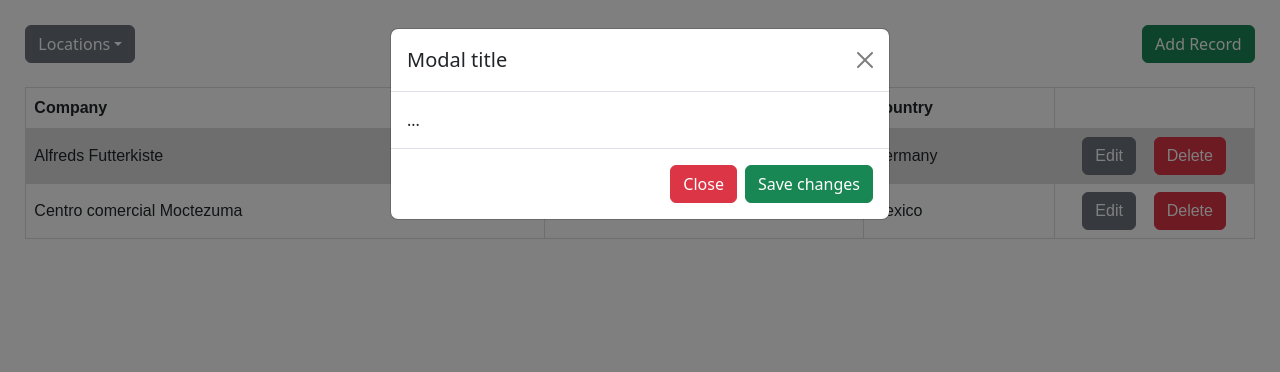
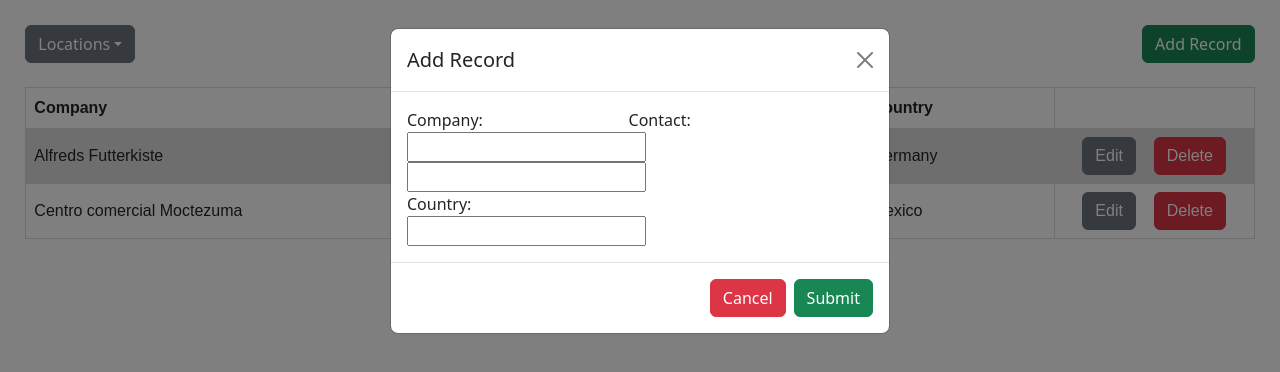
Before and after one commit to dkumar75-seneca/Planney, a website: page client/index.html in a window 1280 px wide. Both pictures are taken after a click on the button "Add Record". Drawn offline with nearby package versions, Linux system fonts and the light colour scheme; no server answers.

Commit message:
minor update to front-end code

```diff
--- a/client/index.html
+++ b/client/index.html
@@ -33,7 +33,7 @@
           Choose category to view records.
         </div>
         <div style="text-align: right;"  class="col">
-          <button class="btn btn-success" onclick="showForm(-1)" data-bs-toggle="modal" data-bs-target="#exampleModal">Add Record</button>
+          <button id="MyAddButton" class="btn btn-success" onclick="updateRecordNum(-1)" data-bs-toggle="modal" data-bs-target="#exampleModal">Add Record</button>
         </div>
       </div>
       <br>
@@ -42,15 +42,13 @@
         <div class="modal-dialog">
           <div class="modal-content">
             <div class="modal-header">
-              <h5 class="modal-title" id="exampleModalLabel">Modal title</h5>
+              <h5 id="MyModalTitle" class="modal-title" id="exampleModalLabel"></h5>
               <button type="button" class="btn-close" data-bs-dismiss="modal" aria-label="Close"></button>
             </div>
-            <div class="modal-body">
-              ...
-            </div>
+            <div id="MyModalBody" class="modal-body"></div>
             <div class="modal-footer">
-              <button type="button" class="btn btn-danger" data-bs-dismiss="modal">Close</button>
-              <button type="button" class="btn btn-success">Save changes</button>
+              <button type="button" class="btn btn-danger" data-bs-dismiss="modal">Cancel</button>
+              <button id="MyModalButton" type="button" class="btn btn-success" data-bs-toggle="modal" data-bs-target="#exampleModal">Submit</button>
             </div>
           </div>
         </div>
--- a/client/javascripts/application.js
+++ b/client/javascripts/application.js
@@ -1,24 +1,44 @@
-console.log("Application script module imported");
-
-// Needs to be same order drop down menu
+// Needs to be same order as drop down menu
 const tableChoices = [
   "Locations", "Massages", "Employees", "Customers", "Timeslots",
   "Rosters", "Reminders", "Allocations", "Accounts", "SystemLogs"
 ];
 
+var selectedRecordNum = -1, readOnly = false;
 var tableHeadings = ["Company", "Contact", "Country"];
-
 var tableRows = [
   ["Alfreds Futterkiste", "Maria Anders", "Germany"],
   ["Centro comercial Moctezuma", "Francisco Chang", "Mexico"],
 ];
 
-function showForm(recordNum) {
+function updateRecordNum(recordNum) {
+  const recordsPerRow = 2;
+  let modalBody = document.getElementById("MyModalBody");
+  let modalTitle = document.getElementById("MyModalTitle");
+  let modalButton = document.getElementById("MyModalButton");
+  let titleText = "", bodyText = ""; selectedRecordNum = recordNum;
+
+  for (let i = 0; i < tableHeadings.length; i += recordsPerRow) {
+    for (let j = i; j < Math.min(i + recordsPerRow, tableHeadings.length); j++) {
+      bodyText += '<label for="' + tableHeadings[j].toLowerCase() + '">';
+      bodyText += tableHeadings[j] + ':</label>';
+      for (let k = 0; k < 5; k++) { bodyText += '&nbsp &nbsp &nbsp &nbsp'; }
+    }
+    bodyText += '<br>';
+    for (let j = i; j < Math.min(i + recordsPerRow, tableHeadings.length); j++) {
+      const category = tableHeadings[j].toLowerCase();
+      bodyText += '<input type="text" id="My' + tableHeadings[j] + '" name="';
+      if (recordNum < 0 || recordNum >= tableRows.length) { bodyText += category + '">'; }
+      else { bodyText += category + '" value="' + tableRows[recordNum][j] + '">'; }
+      bodyText += '&nbsp &nbsp &nbsp &nbsp';
+    }
+    bodyText += '<br>';
+  }
+
   if (recordNum >= 0 && recordNum < tableRows.length) {
-    console.log("Update record button is pressed.");
-  } else {
-    console.log("Add record button is pressed.");
-  }
+    titleText = "Update Record"; modalButton.onclick = updateRecord(recordNum);
+  } else { titleText = "Add Record"; modalButton.onclick = addRecord(recordNum); }
+  modalTitle.innerHTML = titleText; modalBody.innerHTML = bodyText;
 }
 
 function sortTable(colNum) {
@@ -28,21 +48,21 @@ function sortTable(colNum) {
 function updateTable(optionNum) {
   const elem = document.getElementById("myButton");
   elem.innerHTML = tableChoices[optionNum].toString();
-  console.log(tableChoices[optionNum] + " was called.");
   renderTable();
 }
 
-updateTable(0);
-
-function updateRecord(recordNum) { showForm(recordNum); }
-
-function removeRecord(recordNum) { console.log(recordNum); }
+updateTable(0); console.log("Application script module imported");
+// SendGetRequest(serverUri); SendPostRequest(serverUri, exampleJSON);
+function removeRecord(recordNum) { console.log("Delete Button has been pressed. Record Number: " + recordNum); }
+function updateRecord(recordNum) { console.log("Update Button has been pressed. Record Number: " + recordNum); }
+function addRecord(recordNum) { console.log("Add Button has been pressed. Record Number: " + recordNum); }
 
 function renderTable() {
   const elem = document.getElementById("viewTable");
+  if (readOnly) { document.getElementById("MyAddButton").style.visibility = "hidden"; }
+  else { document.getElementById("MyAddButton").style.visibility = "visible"; }
 
-  elem.innerHTML = "";
-  let tableContent = "";
+  let tableContent = ""; elem.innerHTML = "";
   if (tableHeadings.length > 0) {
     tableContent += "<tr>";
     for (let i = 0; i < tableHeadings.length; i++) {
@@ -50,20 +70,21 @@ function renderTable() {
       tableContent += ')">' + tableHeadings[i] + '</th>';
     }
 
-    tableContent += "<th></th></tr>";
+    if (!readOnly) { tableContent += "<th></th>"; }
+    tableContent += "</tr>";
     for (let i = 0; i < tableRows.length; i++) {
       const temp = Math.min(tableRows[i].length, tableHeadings.length);
       tableContent += '<tr>';
-      for (let j = 0; j < temp; j++) {
-        tableContent += "<td>" + tableRows[i][j] + "</td>";
+      for (let j = 0; j < temp; j++) { tableContent += "<td>" + tableRows[i][j] + "</td>"; }
+      if (!readOnly) {
+        tableContent += '<td style="text-align: center; width: 200px; ">';
+        tableContent += '&nbsp &nbsp <button class="btn btn-secondary" ';
+        tableContent += 'data-bs-toggle="modal" data-bs-target="#exampleModal" ';
+        tableContent += 'onclick="updateRecordNum(' + i + ')">Edit</button> &nbsp &nbsp';
+        tableContent += '<button class="btn btn-danger" onclick="removeRecord(' + i;
+        tableContent += ')">Delete</button> &nbsp &nbsp </td>';
       }
-
-      tableContent += '<td style="text-align: center; width: 200px; ">';
-      tableContent += '&nbsp &nbsp <button class="btn btn-secondary" ';
-      tableContent += 'data-bs-toggle="modal" data-bs-target="#exampleModal" ';
-      tableContent += 'onclick="updateRecord(' + i + ')">Edit</button> &nbsp &nbsp';
-      tableContent += '<button class="btn btn-danger" onclick="removeRecord(' + i;
-      tableContent += ')">Delete</button> &nbsp &nbsp </td></tr>';
+      tableContent += '</tr>';
     }
   }
 
--- a/client/javascripts/helpers.js
+++ b/client/javascripts/helpers.js
@@ -25,6 +25,4 @@ function copyJSON(input) {
   return JSON.parse(JSON.stringify(input));
 };
 
-SendGetRequest(serverUri)
-SendPostRequest(serverUri, exampleJSON)
 console.log("Client side helper script is integrated and running.");
--- a/sprintsProgress.txt
+++ b/sprintsProgress.txt
@@ -12,12 +12,12 @@ Web Application
       Sprint 1:
         CRUD.js (done)
         CRUDTest.js (done)
-      Sprint 2:
-        requestValidator.js (doing)
+      Sprint 2: (doing)
+        requestValidator.js
         timeslotManagement.js
         therapistManagement.js
         appointmentManagement.js
-        requestValidatorTest.js (doing)
+        requestValidatorTest.js
         timeslotManagementTest.js
         therapistManagementTest.js
         appointmentManagementTest.js
```
